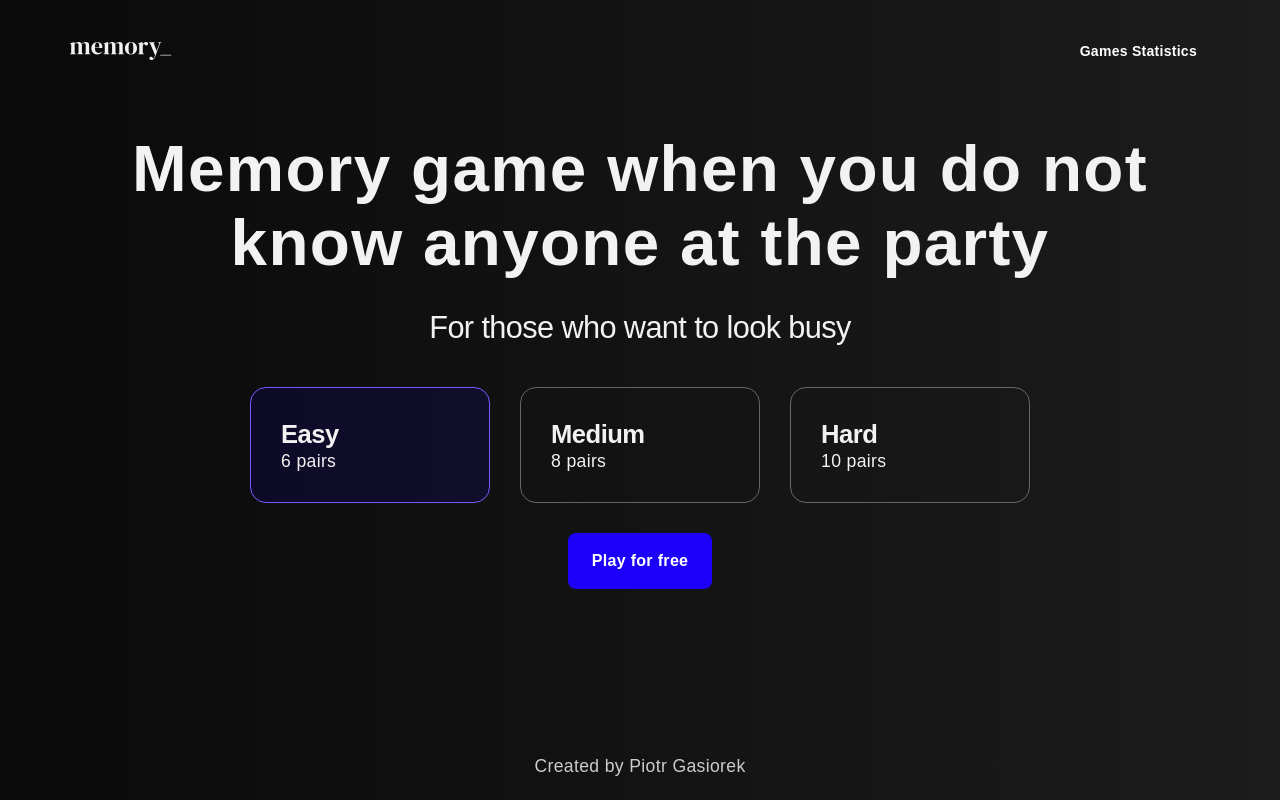
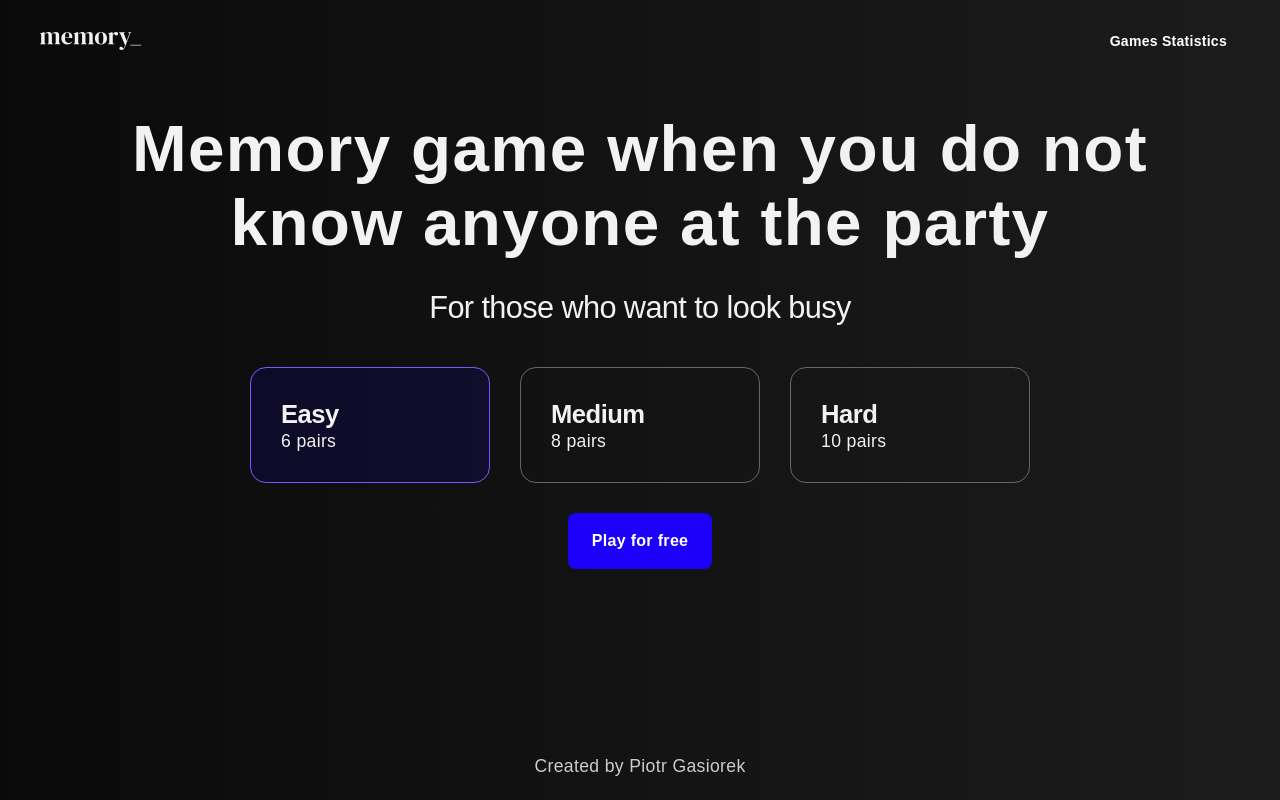
Before and after one commit to PiotrGasiorek/memory_game, a React (Vite) app: page / in a window 1280 px wide. Built offline with nearby package versions, Linux system fonts and the light colour scheme.

Commit message:
Remove x padding from navbar

```diff
--- a/src/layout/Navbar/Navbar.scss
+++ b/src/layout/Navbar/Navbar.scss
@@ -2,7 +2,7 @@
     display: flex;
     align-items: center;
     justify-content: flex-end;
-    padding: spacing.$space-md spacing.$space-md;
+    padding: spacing.$space-sm 0;
     position: sticky;
     width: 100%;
     top: 0;
```
